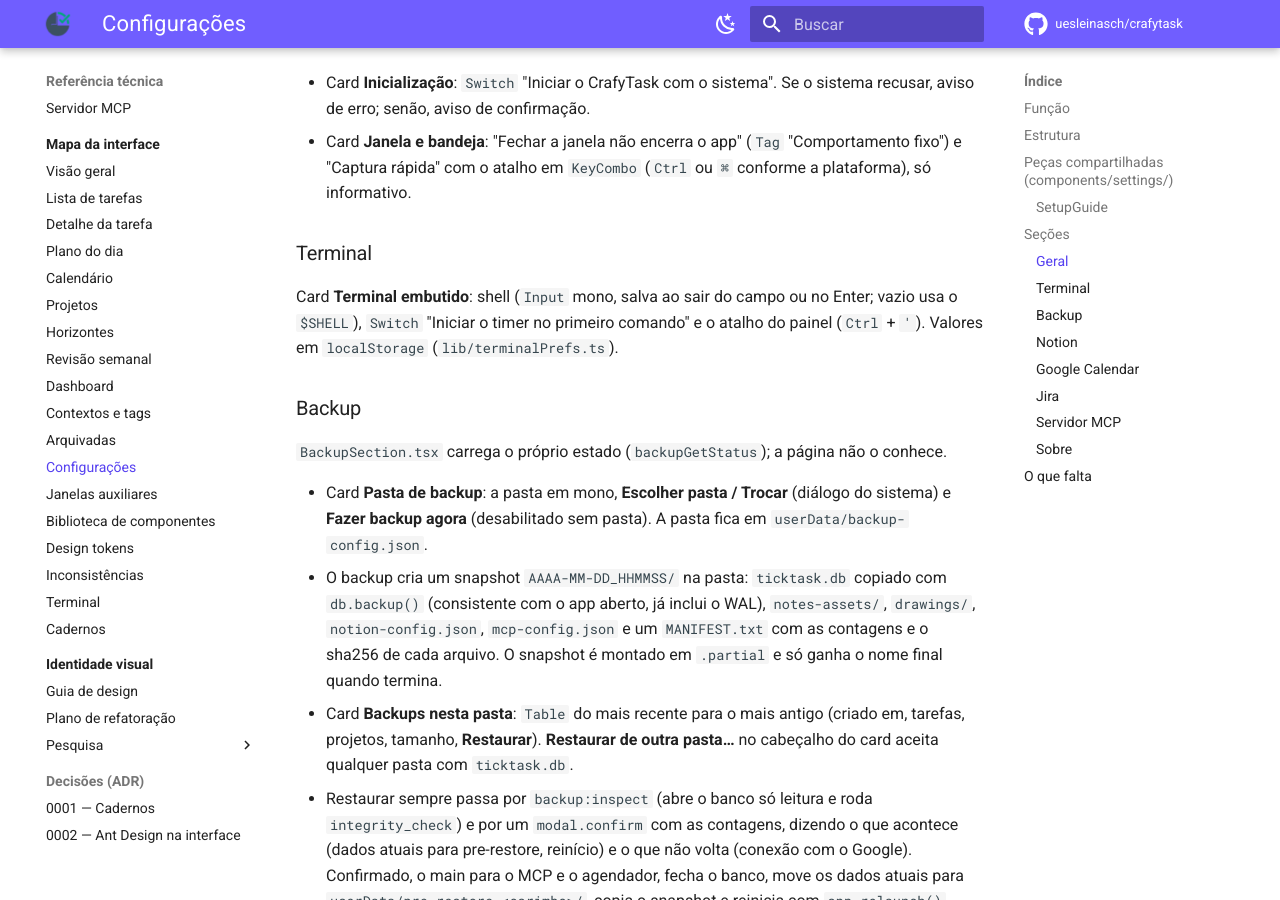
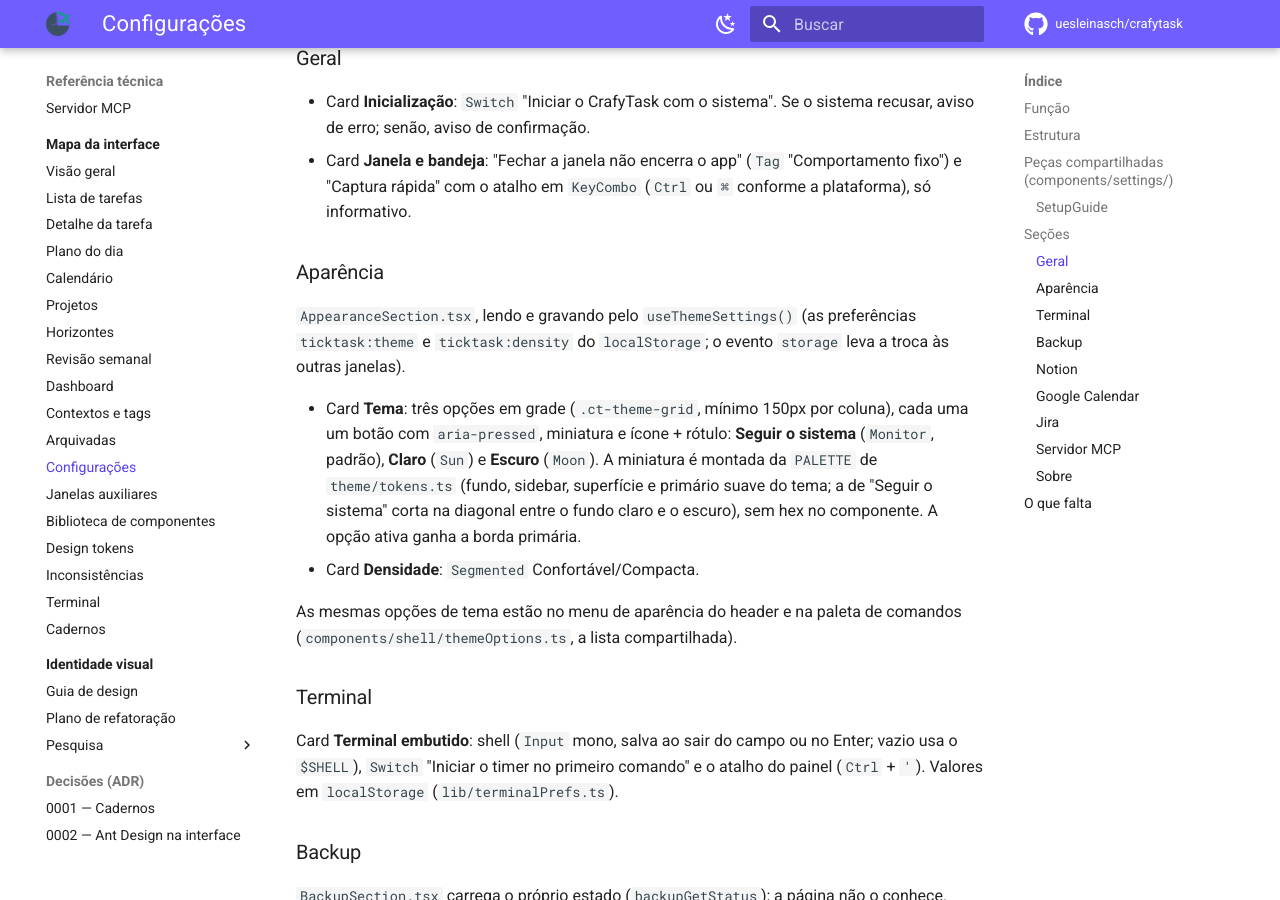
Before and after one commit to uesleinasch/crafytask, an MkDocs documentation site: the page built from docs/ui/11-configuracoes.md, in a window 1280 px wide and 900 px high, scrolled down 2210 px. Built offline with MkDocs 1.6.1 and Material for MkDocs 9.7.7, drawn with Linux system fonts in a browser that asks for light colours; some web fonts are replaced; comment, search, counter and statistics services are not loaded; some of the changed text lies outside the part shown.

Commit message:
feat(settings): seção aparência com tema seguindo o sistema por padrão
Tema Seguir o sistema/Claro/Escuro com miniaturas da paleta e densidade em Configurações, as mesmas opções no menu de aparência do header e na paleta de comandos.

````diff
--- a/docs/ui/11-configuracoes.md
+++ b/docs/ui/11-configuracoes.md
@@ -15,10 +15,11 @@ item **Configurações** no rodapé da sidebar.
 ┌ [Buscar configuração]  ┬ [▣] Título  (● estado)                         ┐
 │ APLICATIVO             │ frase do que a seção faz                       │
 │ ⚙ Geral                │ ┌ Card "Inicialização" ───────────────────┐    │
-│ ▣ Terminal             │ │ Título da linha          [Switch]       │    │
-│ ▤ Backup               │ │ descrição curta                         │    │
-│ INTEGRAÇÕES            │ ├─────────────────────────────────────────┤    │
-│ 📖 Notion            ● │ │ ...                                     │    │
+│ ◐ Aparência            │ │ Título da linha          [Switch]       │    │
+│ ▣ Terminal             │ │ descrição curta                         │    │
+│ ▤ Backup               │ ├─────────────────────────────────────────┤    │
+│ INTEGRAÇÕES            │ │ ...                                     │    │
+│ 📖 Notion            ● │ │                                         │    │
 │ 📅 Google Calendar   ● │ └─────────────────────────────────────────┘    │
 │ 🔌 Jira              ● │                                    até 780px  │
 │ ⎓ Servidor MCP       ● │                                                │
@@ -27,7 +28,7 @@ item **Configurações** no rodapé da sidebar.
 ```
 
 - **Navegação** de 232px, fixa ao rolar: `Input` "Buscar configuração" (filtra por nome e
-  palavras-chave, como "worklog" ou "porta") e `Menu` agrupado em **Aplicativo**, **Integrações**
+  palavras-chave, como "tema", "worklog" ou "porta") e `Menu` agrupado em **Aplicativo**, **Integrações**
   e Sobre. Integração leva um `Badge` de estado (conectado/rodando, desligado, falha), com o texto no
   tooltip. Abaixo de `md` a navegação vira um `Select` agrupado.
 - A seção aberta persiste em `localStorage` (`settings.section`, via `usePersistedState`).
@@ -75,6 +76,21 @@ que sai do CrafyTask e o que continua no serviço.
 - Card **Janela e bandeja**: "Fechar a janela não encerra o app" (`Tag` "Comportamento fixo") e
   "Captura rápida" com o atalho em `KeyCombo` (`Ctrl` ou `⌘` conforme a plataforma), só
   informativo.
+
+### Aparência
+
+`AppearanceSection.tsx`, lendo e gravando pelo `useThemeSettings()` (as preferências `ticktask:theme`
+e `ticktask:density` do `localStorage`; o evento `storage` leva a troca às outras janelas).
+
+- Card **Tema**: três opções em grade (`.ct-theme-grid`, mínimo 150px por coluna), cada uma um botão
+  com `aria-pressed`, miniatura e ícone + rótulo: **Seguir o sistema** (`Monitor`, padrão), **Claro**
+  (`Sun`) e **Escuro** (`Moon`). A miniatura é montada da `PALETTE` de `theme/tokens.ts` (fundo,
+  sidebar, superfície e primário suave do tema; a de "Seguir o sistema" corta na diagonal entre o
+  fundo claro e o escuro), sem hex no componente. A opção ativa ganha a borda primária.
+- Card **Densidade**: `Segmented` Confortável/Compacta.
+
+As mesmas opções de tema estão no menu de aparência do header e na paleta de comandos
+(`components/shell/themeOptions.ts`, a lista compartilhada).
 
 ### Terminal
 
````
Also changed, not shown: other parts of docs/ui/11-configuracoes.md (+0 -1 lines), CLAUDE.md (+2 -2 lines), docs/design/guia-de-design.md (+7 -6 lines), docs/design/plano-de-refatoracao.md (+4 -6 lines), docs/ui/00-visao-geral.md (+8 -5 lines), docs/ui/15-inconsistencias.md (+3 -3 lines), src/renderer/src/assets/main.css (+54 -0 lines), src/renderer/src/components/settings/AppearanceSection.tsx (added, +88 -0 lines), src/renderer/src/components/shell/CommandPalette.tsx (+32 -2 lines), src/renderer/src/components/shell/ShellHeader.tsx (+23 -4 lines), src/renderer/src/components/shell/themeOptions.ts (added, +19 -0 lines), src/renderer/src/pages/SettingsPage.tsx (+20 -1 lines), 2 other files.
